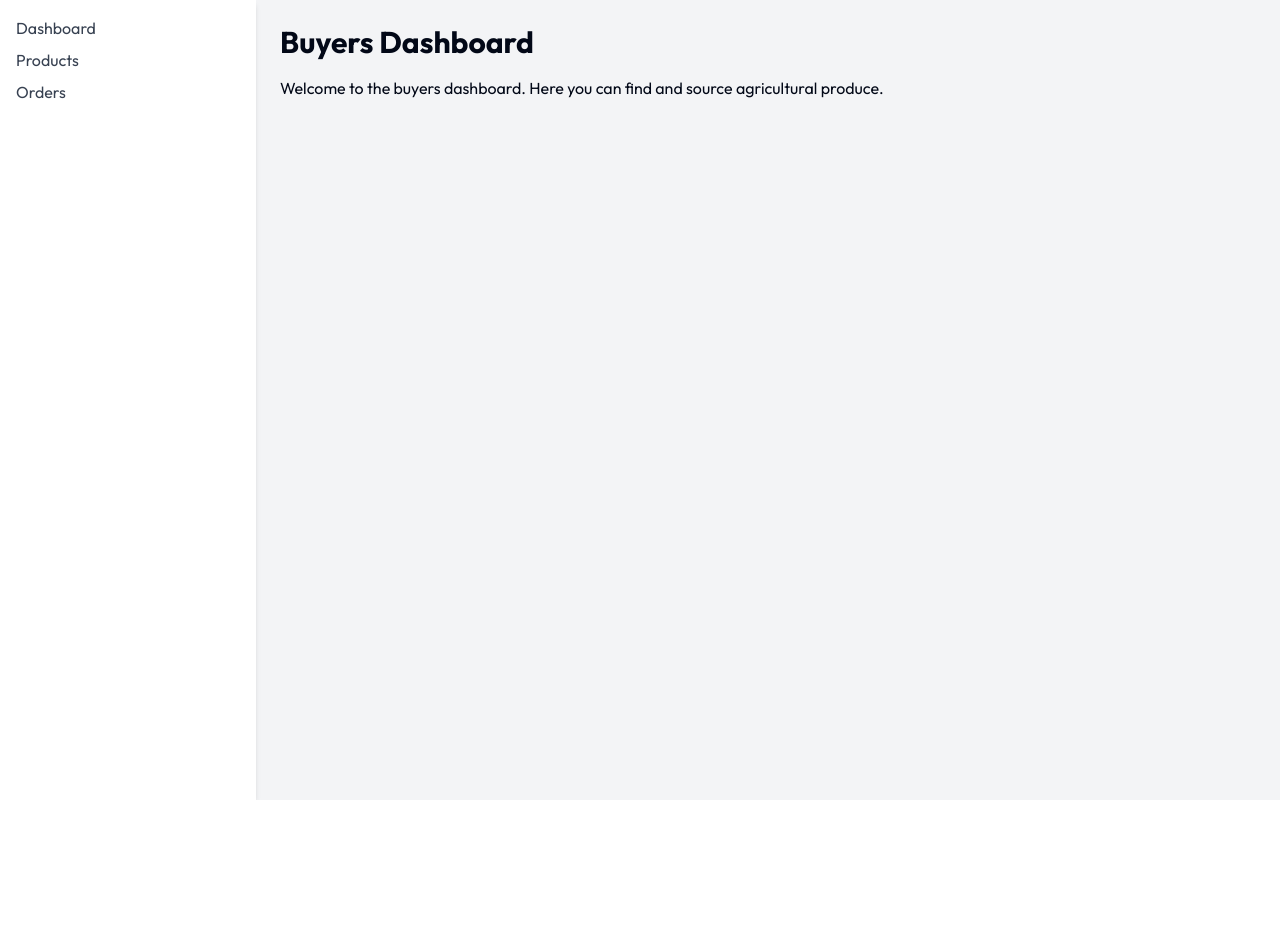
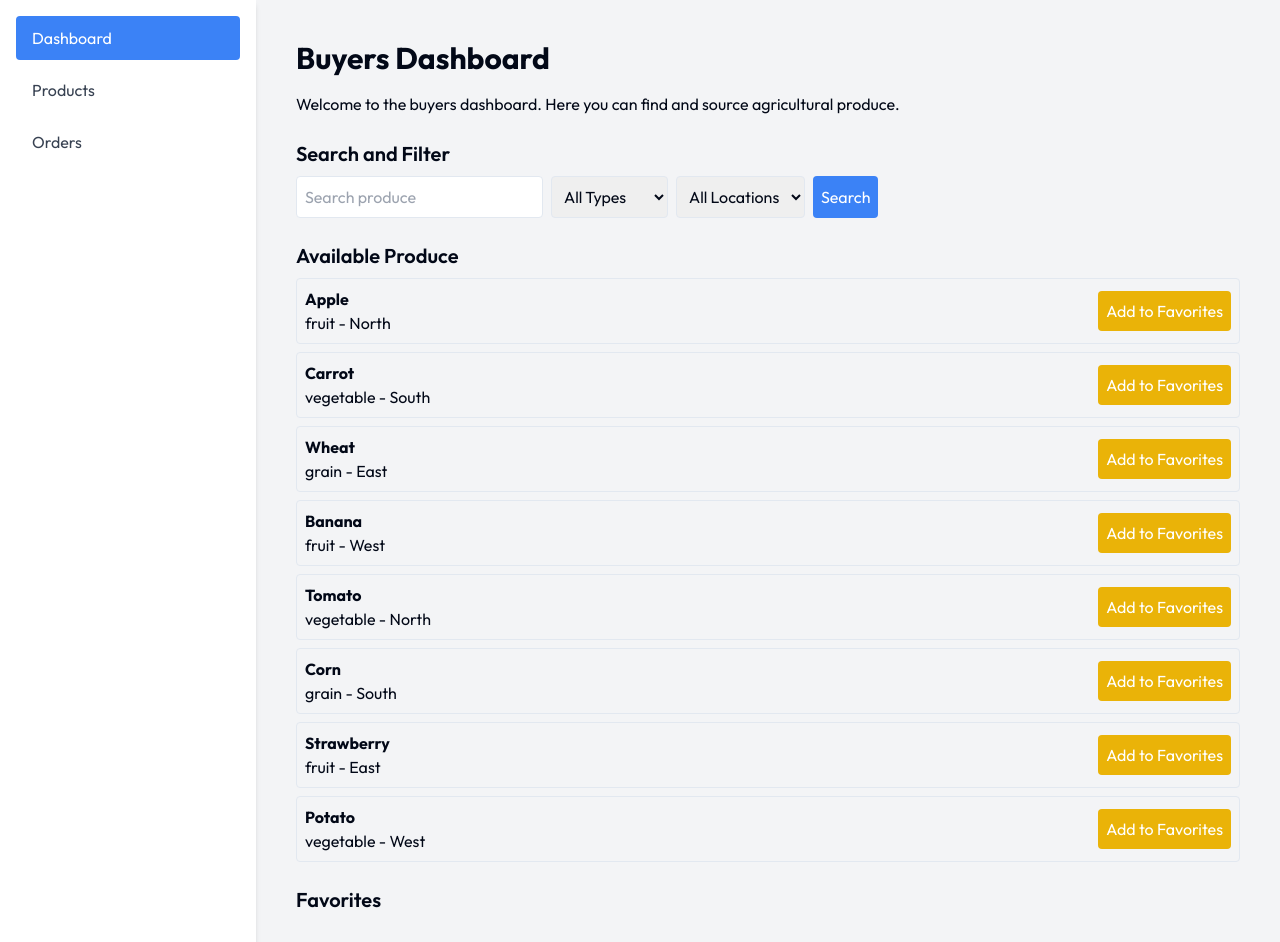
Before and after one commit to OpiniIsaac/kisofresh-frontEnd, a Next.js app: page /buyers in a window 1280 px wide. Shown: the top 942 px of the page. Before the commit the page ends 800 px from the top, so only its background shows below. Built offline with nearby package versions, Linux system fonts and the light colour scheme; a web font is replaced by a local one.

Commit message:
cocencept buyers

```diff
--- a/app/buyers/layout.tsx
+++ b/app/buyers/layout.tsx
@@ -1,8 +1,6 @@
-// app/admin/layout.js
 import Sidebar from '@/components/buyers/Sidebar';
 
-
-const AdminLayout = ({ children }: { children: React.ReactNode }) => {
+const BuyersLayout = ({ children }: { children: React.ReactNode }) => {
   return (
     <div className="flex min-h-screen bg-gray-100">
       <Sidebar />
@@ -18,4 +16,4 @@ export const metadata = {
   description: "Admin dashboard for managing KisoIndex data.",
 };
 
-export default AdminLayout;
+export default BuyersLayout;
--- a/app/buyers/orders/page.tsx
+++ b/app/buyers/orders/page.tsx
@@ -1,11 +1,75 @@
-// pages/buyers/orders.tsx
+"use client";
+
+import React, { useState } from 'react';
+
+type Order = {
+  orderId: number;
+  product: string;
+  quantity: number;
+  price: string;
+  status: string;
+  date: string;
+};
+
 const OrdersPage = () => {
-    return (
-      <div>
-        <h1 className="text-2xl font-bold mb-4">Your Orders</h1>
-        <p>List of orders will be displayed here.</p>
+  const orders: Order[] = [
+    { orderId: 101, product: 'Maize', quantity: 20, price: '$1000', status: 'Delivered', date: '2023-07-01' },
+    { orderId: 102, product: 'Rice', quantity: 15, price: '$600', status: 'Pending', date: '2023-07-02' },
+    { orderId: 103, product: 'Beans', quantity: 30, price: '$1800', status: 'Delivered', date: '2023-07-03' },
+    { orderId: 104, product: 'Maize', quantity: 25, price: '$1250', status: 'Canceled', date: '2023-07-04' },
+  ];
+
+  const [selectedOrder, setSelectedOrder] = useState<Order | null>(null);
+
+  return (
+    <div className="min-h-screen flex flex-col items-center bg-gray-100 p-4">
+      <div className="w-full max-w-5xl p-6 bg-white shadow-lg rounded-lg">
+        <h1 className="text-3xl font-bold mb-6 text-center">Your Orders</h1>
+        <table className="w-full table-auto border-collapse">
+          <thead>
+            <tr className="bg-gray-200">
+              <th className="p-2 border">Order ID</th>
+              <th className="p-2 border">Product</th>
+              <th className="p-2 border">Quantity</th>
+              <th className="p-2 border">Price</th>
+              <th className="p-2 border">Status</th>
+              <th className="p-2 border">Date</th>
+              <th className="p-2 border">Details</th>
+            </tr>
+          </thead>
+          <tbody>
+            {orders.map(order => (
+              <tr key={order.orderId} className="text-center">
+                <td className="p-2 border">{order.orderId}</td>
+                <td className="p-2 border">{order.product}</td>
+                <td className="p-2 border">{order.quantity}</td>
+                <td className="p-2 border">{order.price}</td>
+                <td className={`p-2 border ${order.status === 'Delivered' ? 'text-green-500' : order.status === 'Pending' ? 'text-yellow-500' : 'text-red-500'}`}>
+                  {order.status}
+                </td>
+                <td className="p-2 border">{order.date}</td>
+                <td className="p-2 border">
+                  <button onClick={() => setSelectedOrder(order)} className="text-blue-500 underline">View</button>
+                </td>
+              </tr>
+            ))}
+          </tbody>
+        </table>
+        {selectedOrder && (
+          <div className="mt-6 p-4 bg-gray-100 shadow rounded-lg">
+            <h2 className="text-xl font-bold mb-4">Order Details</h2>
+            <p><strong>Order ID:</strong> {selectedOrder.orderId}</p>
+            <p><strong>Product:</strong> {selectedOrder.product}</p>
+            <p><strong>Quantity:</strong> {selectedOrder.quantity}</p>
+            <p><strong>Price:</strong> {selectedOrder.price}</p>
+            <p><strong>Status:</strong> {selectedOrder.status}</p>
+            <p><strong>Date:</strong> {selectedOrder.date}</p>
+            <button onClick={() => setSelectedOrder(null)} className="mt-4 p-2 bg-blue-500 text-white rounded">Close</button>
+          </div>
+        )}
       </div>
-    );
-  };
+    </div>
+  );
+};
 
-  export default OrdersPage;
+export default OrdersPage;
--- a/app/buyers/page.tsx
+++ b/app/buyers/page.tsx
@@ -1,9 +1,130 @@
 // pages/buyers/index.tsx
+"use client";
+import { useState, useEffect } from 'react';
+import axios from 'axios';
+
 const BuyersDashboard = () => {
+  const [produce, setProduce] = useState<{ id: number; name: string; type: string; location: string; }[]>([]);
+  const [searchTerm, setSearchTerm] = useState('');
+  const [filters, setFilters] = useState({ type: '', location: '' });
+  const [favorites, setFavorites] = useState<{ id: number; name: string; type: string; location: string; }[]>([]);
+  const [orderHistory, setOrderHistory] = useState<{ id: number; date: string; items: string[]; }[]>([]);
+
+  useEffect(() => {
+    // Dummy data for produce
+    const dummyProduce = [
+      { id: 1, name: 'Apple', type: 'fruit', location: 'North' },
+      { id: 2, name: 'Carrot', type: 'vegetable', location: 'South' },
+      { id: 3, name: 'Wheat', type: 'grain', location: 'East' },
+      { id: 4, name: 'Banana', type: 'fruit', location: 'West' },
+      { id: 5, name: 'Tomato', type: 'vegetable', location: 'North' },
+      { id: 6, name: 'Corn', type: 'grain', location: 'South' },
+      { id: 7, name: 'Strawberry', type: 'fruit', location: 'East' },
+      { id: 8, name: 'Potato', type: 'vegetable', location: 'West' },
+    ];
+    setProduce(dummyProduce);
+
+    // Dummy data for order history
+    const dummyOrderHistory = [
+      { id: 101, date: '2023-07-01', items: ['Apple', 'Carrot'] },
+      { id: 102, date: '2023-07-05', items: ['Wheat', 'Banana'] },
+      { id: 103, date: '2023-07-10', items: ['Tomato', 'Corn'] },
+    ];
+    setOrderHistory(dummyOrderHistory);
+  }, []);
+
+  const handleSearch = () => {
+    // Implement search logic
+  };
+
+  const handleFilterChange = (e: React.ChangeEvent<HTMLSelectElement>) => {
+    setFilters({ ...filters, [e.target.name]: e.target.value });
+  };
+
+const handleAddToFavorites = (item: { id: number; name: string; type: string; location: string; }) => {
+    setFavorites([...favorites, item]);
+};
+
   return (
-      <div>
+    <div className="p-4">
       <h1 className="text-3xl font-bold mb-4">Buyers Dashboard</h1>
       <p>Welcome to the buyers dashboard. Here you can find and source agricultural produce.</p>
+
+      <div className="mt-6">
+        <h2 className="text-xl font-semibold mb-2">Search and Filter</h2>
+        <div className="flex space-x-2">
+          <input
+            type="text"
+            placeholder="Search produce"
+            value={searchTerm}
+            onChange={(e) => setSearchTerm(e.target.value)}
+            className="p-2 border rounded"
+          />
+          <select name="type" value={filters.type} onChange={handleFilterChange} className="p-2 border rounded">
+            <option value="">All Types</option>
+            <option value="fruit">Fruits</option>
+            <option value="vegetable">Vegetables</option>
+            <option value="grain">Grains</option>
+          </select>
+          <select name="location" value={filters.location} onChange={handleFilterChange} className="p-2 border rounded">
+            <option value="">All Locations</option>
+            <option value="North">North</option>
+            <option value="South">South</option>
+            <option value="East">East</option>
+            <option value="West">West</option>
+          </select>
+          <button onClick={handleSearch} className="p-2 bg-blue-500 text-white rounded">Search</button>
+        </div>
+      </div>
+
+      <div className="mt-6">
+        <h2 className="text-xl font-semibold mb-2">Available Produce</h2>
+        <ul>
+          {produce.map((item) => (
+            <li key={item.id} className="flex justify-between items-center mb-2 p-2 border rounded">
+              <div>
+                <p className="font-bold">{item.name}</p>
+                <p>{item.type} - {item.location}</p>
+              </div>
+              <button onClick={() => handleAddToFavorites(item)} className="p-2 bg-yellow-500 text-white rounded">Add to Favorites</button>
+            </li>
+          ))}
+        </ul>
+      </div>
+
+      <div className="mt-6">
+        <h2 className="text-xl font-semibold mb-2">Favorites</h2>
+        <ul>
+          {favorites.map((item) => (
+            <li key={item.id} className="flex justify-between items-center mb-2 p-2 border rounded">
+              <div>
+                <p className="font-bold">{item.name}</p>
+                <p>{item.type} - {item.location}</p>
+              </div>
+            </li>
+          ))}
+        </ul>
+      </div>
+
+      <div className="mt-6">
+        <h2 className="text-xl font-semibold mb-2">Order History</h2>
+        <ul>
+          {orderHistory.map((order) => (
+            <li key={order.id} className="flex justify-between items-center mb-2 p-2 border rounded">
+              <div>
+                <p className="font-bold">Order #{order.id}</p>
+                <p>{order.date}</p>
+                <p>Items: {order.items.join(', ')}</p>
+              </div>
+            </li>
+          ))}
+        </ul>
+      </div>
+
+      <div className="mt-6">
+        <h2 className="text-xl font-semibold mb-2">Notifications</h2>
+        <p>You have no new notifications.</p>
+      </div>
     </div>
   );
 };
--- a/components/buyers/Sidebar.tsx
+++ b/components/buyers/Sidebar.tsx
@@ -1,27 +1,32 @@
-// components/buyers/Sidebar.tsx
+"use client";
 import Link from 'next/link';
+import { usePathname } from 'next/navigation';
 
 const Sidebar = () => {
+  const pathname = usePathname();
+
+  const isActive = (path: string) => pathname === path;
+
+  const menuItems = [
+    { href: '/buyers', label: 'Dashboard' },
+    { href: '/buyers/products', label: 'Products' },
+    { href: '/buyers/orders', label: 'Orders' },
+  ];
+
   return (
-    <div className="w-64 bg-white shadow-md">
+    <aside className="w-64 bg-white shadow-md">
       <ul className="p-4">
-        <li className="mb-2">
-          <Link href="/buyers">
-            <div className="text-gray-700">Dashboard</div>
-          </Link>
-        </li>
-        <li className="mb-2">
-          <Link href="/buyers/products">
-            <div className="text-gray-700">Products</div>
-          </Link>
-        </li>
-        <li className="mb-2">
-          <Link href="/buyers/orders">
-            <div className="text-gray-700">Orders</div>
-          </Link>
-        </li>
+        {menuItems.map((item) => (
+          <li key={item.href} className="mb-2">
+            <Link href={item.href}>
+              <div className={`block py-2.5 px-4 rounded hover:bg-gray-200 ${isActive(item.href) ? 'bg-blue-500 text-white' : 'text-gray-700'}`}>
+                {item.label}
+              </div>
+            </Link>
+          </li>
+        ))}
       </ul>
-    </div>
+    </aside>
   );
 };
 
```
Lines whose indentation alone changed are shown as unchanged.
